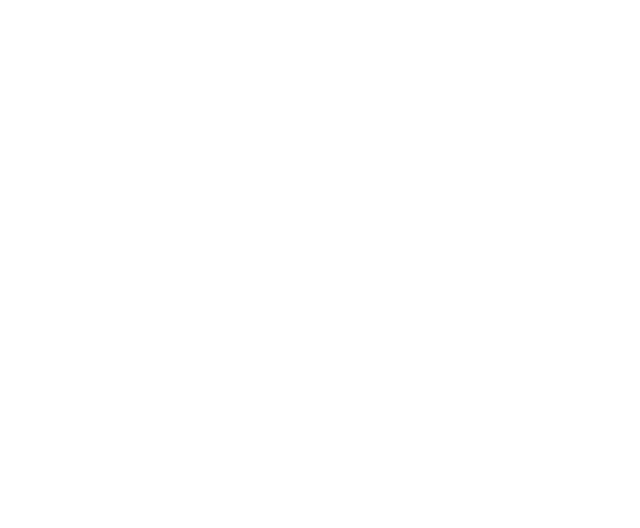
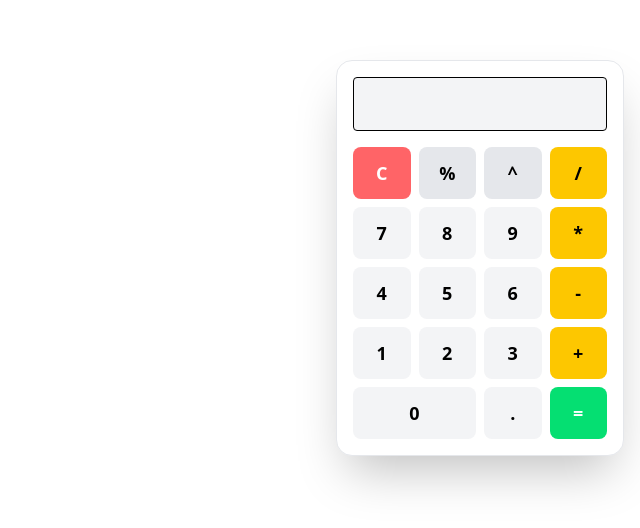
Before and after one commit to YavorPenev/TUES_FEST11_Legends, a React (Vite) app in the folder Frontend/: page /SimpCalc in a window 1280 px wide. Before the commit this address had no page. Shown: the part 264-792 px from the top of the page, without its empty margins (640-1280 px from the left). Built offline with nearby package versions, Linux system fonts and the light colour scheme.

Commit message:
bachkasht kalkulator

```diff
--- a/Frontend/package.json
+++ b/Frontend/package.json
@@ -16,6 +16,7 @@
     "framer-motion": "^12.6.3",
     "react": "^19.0.0",
     "react-dom": "^19.0.0",
+    "react-draggable": "^4.4.6",
     "react-router-dom": "^7.4.1",
     "tailwindcss": "^4.0.17"
   },
--- /dev/null
+++ b/Frontend/src/assets/SimpCalc.jsx
@@ -0,0 +1,168 @@
+import { useState, useRef } from "react";
+import Draggable from "react-draggable"; // Импортиране на Draggable
+
+function Calculator() {
+  const [input, setInput] = useState("");
+  const nodeRef = useRef(null); // Създаваме референция за Draggable
+
+  const handleClick = (value) => setInput((prev) => prev + value);
+  const handleClear = () => setInput("");
+  const handlePercent = () => {
+    try {
+      const result = eval(input) / 100;
+      setInput(result.toString());
+    } catch {
+      setInput("Error");
+    }
+  };
+  const handlePower = () => setInput((prev) => prev + "**");
+  const handleResult = () => {
+    try {
+      const result = eval(input);
+      setInput(result.toString());
+    } catch {
+      setInput("Error");
+    }
+  };
+
+  return (
+    <Draggable nodeRef={nodeRef}>
+      <div
+        ref={nodeRef}
+        className="fixed bottom-20 right-4 bg-white p-4 rounded-2xl shadow-2xl w-72 border border-gray-200 cursor-move"
+      >
+        <div className="mb-4">
+          <input
+            type="text"
+            value={input}
+            readOnly
+            className="w-full p-3 border rounded text-right font-mono text-xl bg-gray-100"
+          />
+        </div>
+
+        <div className="grid grid-cols-4 gap-2">
+          <button
+            onClick={handleClear}
+            className="bg-red-400 hover:bg-red-500 text-white p-3 rounded-lg font-bold text-lg"
+          >
+            C
+          </button>
+          <button
+            onClick={handlePercent}
+            className="bg-gray-200 hover:bg-gray-300 p-3 rounded-lg font-bold text-lg"
+          >
+            %
+          </button>
+          <button
+            onClick={handlePower}
+            className="bg-gray-200 hover:bg-gray-300 p-3 rounded-lg font-bold text-lg"
+          >
+            ^
+          </button>
+          <button
+            onClick={() => handleClick("/")}
+            className="bg-yellow-400 hover:bg-yellow-500 p-3 rounded-lg font-bold text-lg"
+          >
+            /
+          </button>
+
+          <button
+            onClick={() => handleClick("7")}
+            className="bg-gray-100 hover:bg-gray-200 p-3 rounded-lg font-bold text-lg"
+          >
+            7
+          </button>
+          <button
+            onClick={() => handleClick("8")}
+            className="bg-gray-100 hover:bg-gray-200 p-3 rounded-lg font-bold text-lg"
+          >
+            8
+          </button>
+          <button
+            onClick={() => handleClick("9")}
+            className="bg-gray-100 hover:bg-gray-200 p-3 rounded-lg font-bold text-lg"
+          >
+            9
+          </button>
+          <button
+            onClick={() => handleClick("*")}
+            className="bg-yellow-400 hover:bg-yellow-500 p-3 rounded-lg font-bold text-lg"
+          >
+            *
+          </button>
+
+          <button
+            onClick={() => handleClick("4")}
+            className="bg-gray-100 hover:bg-gray-200 p-3 rounded-lg font-bold text-lg"
+          >
+            4
+          </button>
+          <button
+            onClick={() => handleClick("5")}
+            className="bg-gray-100 hover:bg-gray-200 p-3 rounded-lg font-bold text-lg"
+          >
+            5
+          </button>
+          <button
+            onClick={() => handleClick("6")}
+            className="bg-gray-100 hover:bg-gray-200 p-3 rounded-lg font-bold text-lg"
+          >
+            6
+          </button>
+          <button
+            onClick={() => handleClick("-")}
+            className="bg-yellow-400 hover:bg-yellow-500 p-3 rounded-lg font-bold text-lg"
+          >
+            -
+          </button>
+
+          <button
+            onClick={() => handleClick("1")}
+            className="bg-gray-100 hover:bg-gray-200 p-3 rounded-lg font-bold text-lg"
+          >
+            1
+          </button>
+          <button
+            onClick={() => handleClick("2")}
+            className="bg-gray-100 hover:bg-gray-200 p-3 rounded-lg font-bold text-lg"
+          >
+            2
+          </button>
+          <button
+            onClick={() => handleClick("3")}
+            className="bg-gray-100 hover:bg-gray-200 p-3 rounded-lg font-bold text-lg"
+          >
+            3
+          </button>
+          <button
+            onClick={() => handleClick("+")}
+            className="bg-yellow-400 hover:bg-yellow-500 p-3 rounded-lg font-bold text-lg"
+          >
+            +
+          </button>
+
+          <button
+            onClick={() => handleClick("0")}
+            className="bg-gray-100 hover:bg-gray-200 p-3 rounded-lg font-bold text-lg col-span-2"
+          >
+            0
+          </button>
+          <button
+            onClick={() => handleClick(".")}
+            className="bg-gray-100 hover:bg-gray-200 p-3 rounded-lg font-bold text-lg"
+          >
+            .
+          </button>
+          <button
+            onClick={handleResult}
+            className="bg-green-400 hover:bg-green-500 text-white p-3 rounded-lg font-bold text-lg"
+          >
+            =
+          </button>
+        </div>
+      </div>
+    </Draggable>
+  );
+}
+
+export default Calculator;
--- a/Frontend/src/main.jsx
+++ b/Frontend/src/main.jsx
@@ -14,6 +14,7 @@
 import SignUP from './signup';
 import Articles from './articles';
 import ArticleDetails from './ArticleDetails';
+import Calculator from './assets/SimpCalc';
 
 import './styles/index.css';
 
@@ -38,6 +39,7 @@
         <Route path="/signup" element={<SignUP />} />
         <Route path="/articles" element={<Articles />} />
         <Route path="/article" element={<ArticleDetails />} />
+        <Route path="/SimpCalc" element={<Calculator />} />
       </Routes>
     </BrowserRouter>
   </StrictMode>
```
Also changed, not shown: 1 other file (tests, documents, lock files or other folders).
